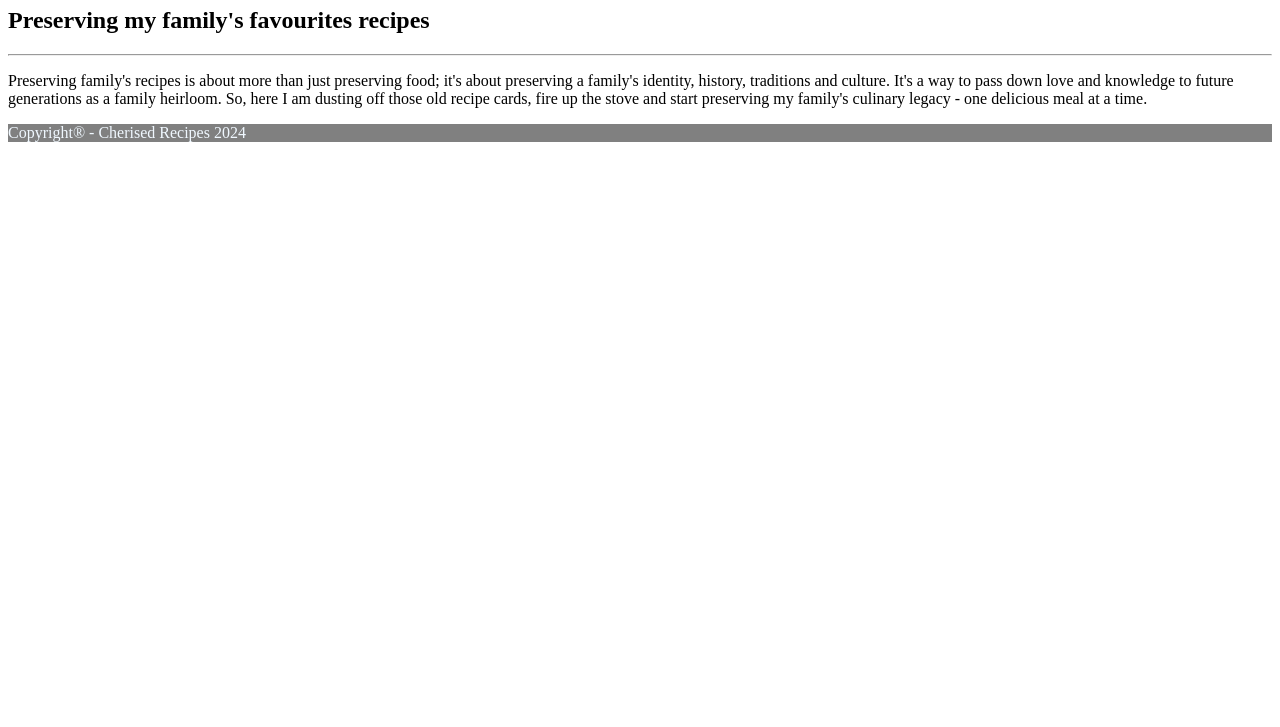
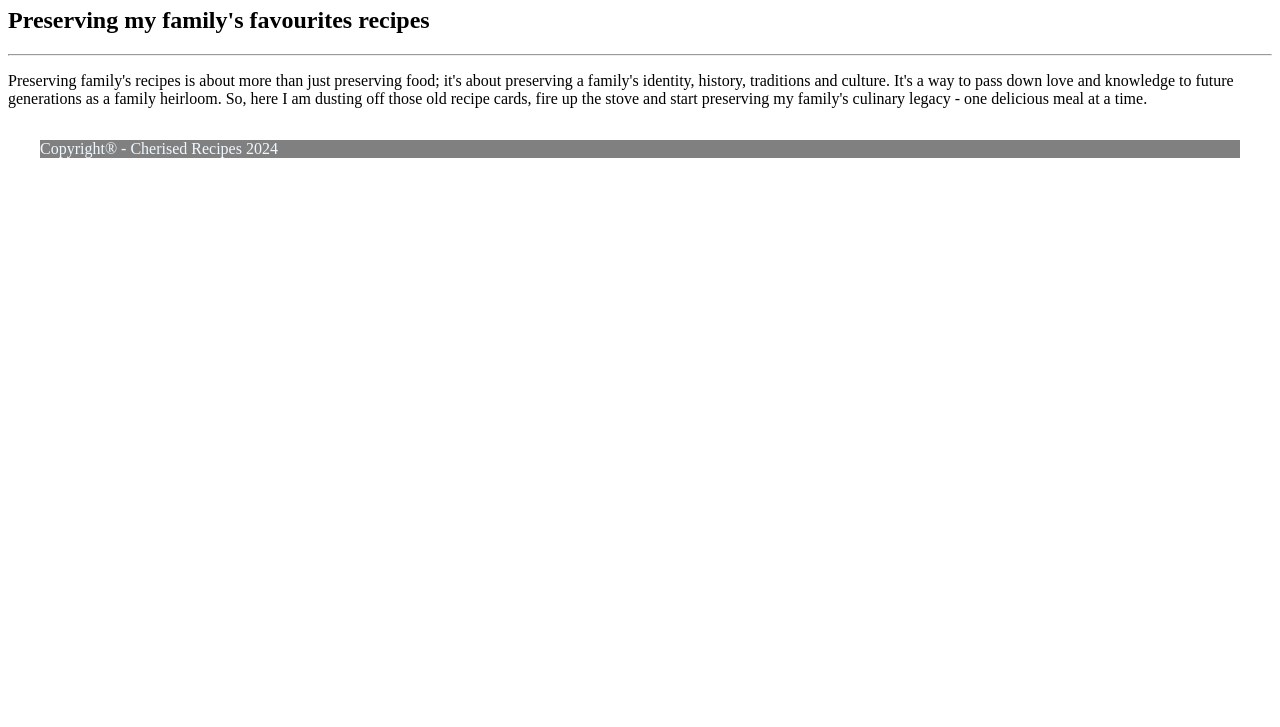
Before and after one commit to dacnomana/GitHub-Practice, a plain HTML site: page cherished-recipes.html in a window 1280 px wide. Shown: the part 73-800 px from the top of the page. Drawn offline with Linux system fonts and the light colour scheme.

Commit message:
Change html file title and add margin to footer

```diff
--- a/style.css
+++ b/style.css
@@ -1,4 +1,5 @@
 h1 {background-color:bisque;
 color:rgb(57, 165, 165)}
 footer {background-color: grey;
-color:aliceblue}
+color:aliceblue;
+margin: 2em;}
```
Also changed, not shown: cherished-recipes.html (renamed from index.html).
